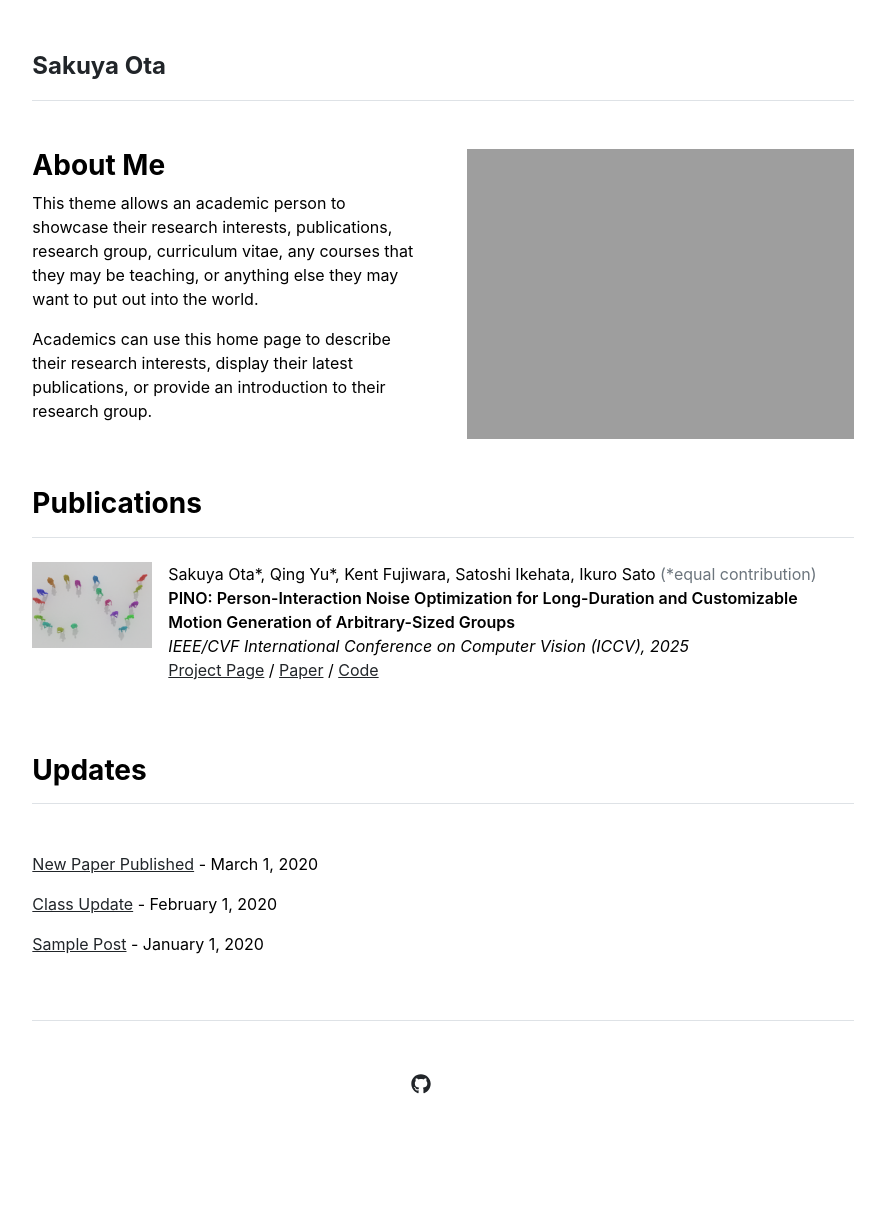
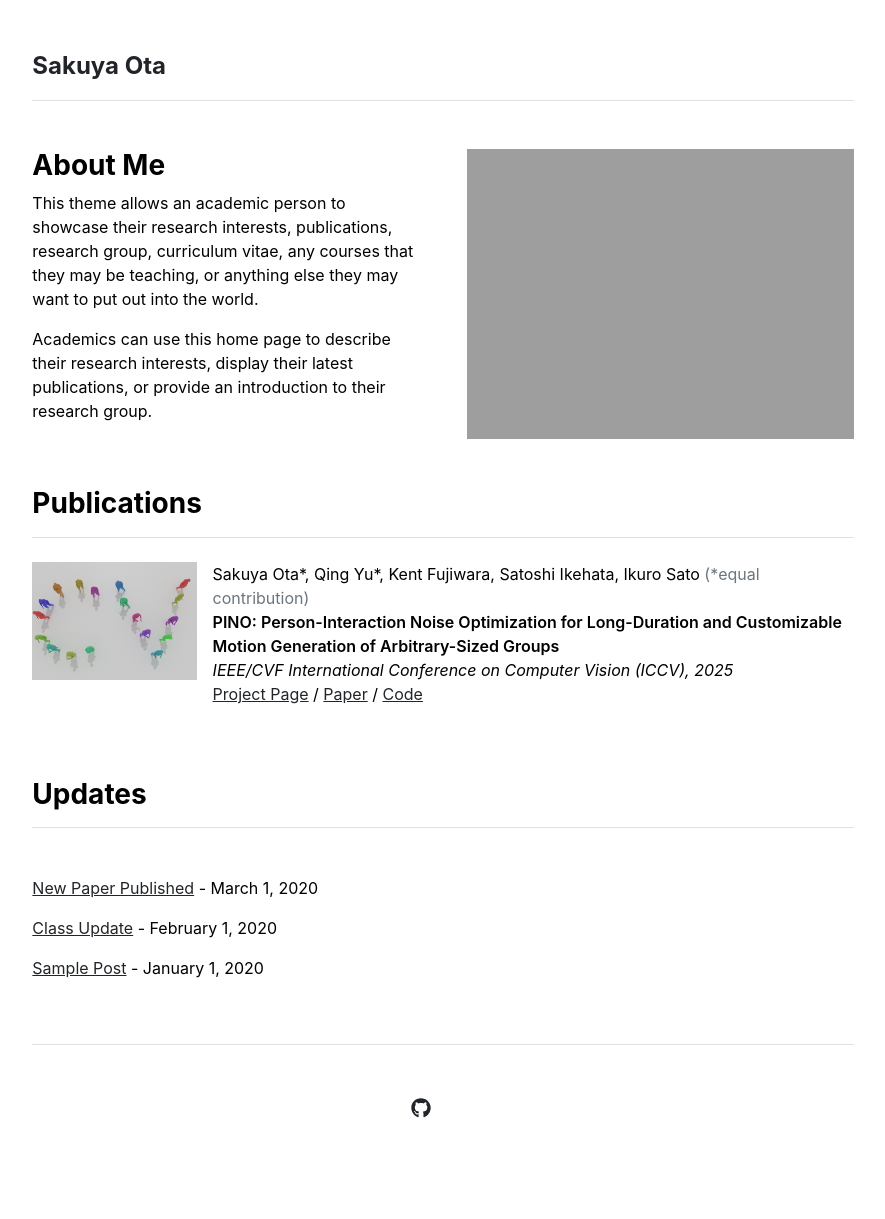
Before and after one commit to sinc865/sinc865.github.io, a Jekyll site: the page built from index.md, in a window 1280 px wide. Shown: the whole page, without its empty margins (197-1082 px from the left). Built offline with Jekyll 4.4.1, drawn with Linux system fonts in a browser that asks for light colours; before the commit the page ends 1195 px from its top, so only the background shows below that.

Commit message:
update thumb

```diff
--- a/_sass/custom.scss
+++ b/_sass/custom.scss
@@ -14,7 +14,8 @@ body a {
 }
 
 .pub-thumb {
-  width: 120px;
+  width: 200px;
+  max-width: 20%;
   height: auto;
   object-fit: contain;
   margin-right: .75rem;
--- /dev/null
+++ b/_sass/layout-width.scss
@@ -0,0 +1,11 @@
+/* ❶ 既存テーマの wrapper 幅を広げる */
+.wrapper {
+    max-width: 900px !important; // ←お好みで 800~1000 くらい
+}
+
+/* ❷ 画面幅が小さいときはフル幅に戻す（レスポンシブ） */
+@media (max-width: 991px) {
+    .wrapper {
+        max-width: 100% !important;
+    }
+}
--- a/assets/css/main.scss
+++ b/assets/css/main.scss
@@ -1,3 +1,4 @@
 ---
 ---
 @import "custom";
+@import "layout-width";
```
